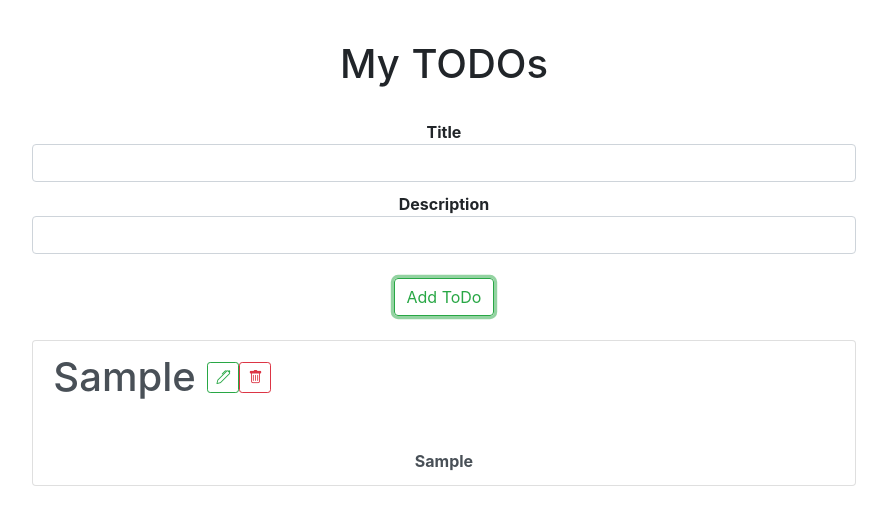
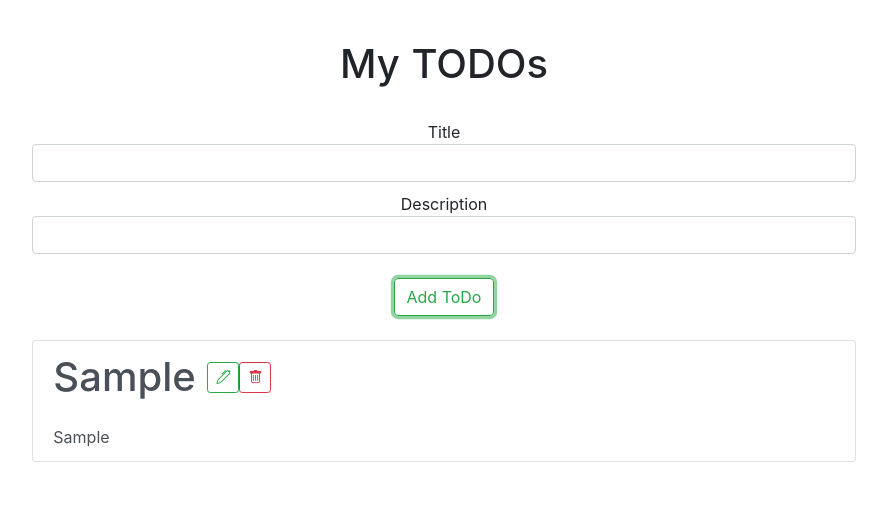
Before and after one commit to jabrahamponce/my-todos, a Nuxt app: page / in a window 1280 px wide. Both pictures are taken after typing "Sample", "Sample" into the empty fields and a click on the button "Add ToDo". Shown: the top 524 px of the page, without its empty margins (196-1083 px from the left). Built offline with nearby package versions, Linux system fonts and the light colour scheme.

Commit message:
Working on EDIT functionality.

```diff
--- a/components/TodoList.vue
+++ b/components/TodoList.vue
@@ -44,7 +44,7 @@ export default {
     },
     editById(todoId) {
       // This todoId parameter comes from the TodoListItem component
-      alert(todoId)
+      // alert('Todo Edit functionality will be soon implemented. ', todoId)
       // this.$store.dispatch('removeTodo', todoId)
     },
   },
--- a/components/TodoListItem.vue
+++ b/components/TodoListItem.vue
@@ -22,9 +22,9 @@
           <i class="bi-trash"></i>
         </button>
       </div>
-      <br /><br />
+      <br />
       <div>
-        <p style="text-align: center">
+        <p style="text-align: left">
           {{ description }}
         </p>
       </div>
--- a/pages/index.vue
+++ b/pages/index.vue
@@ -85,7 +85,6 @@ export default {
 }
 p {
   text-align: left;
-  font-weight: bold;
   margin-bottom: 0;
 }
 .todoForm {
```
